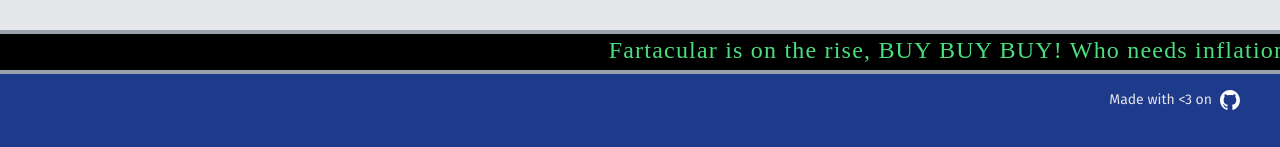
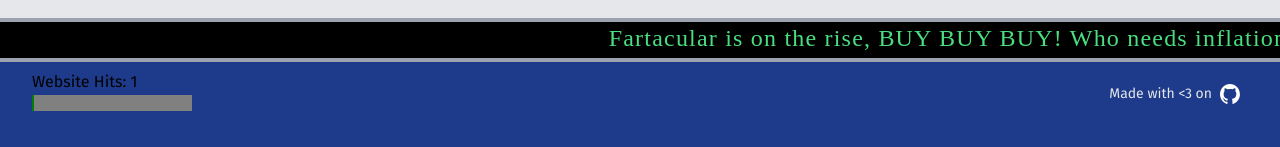
Before and after one commit to thomas-forte/striped-sweater, a React app: page / in a window 1280 px wide. Shown: the part 650-797 px from the top of the page. Built offline with nearby package versions, Linux system fonts and the light colour scheme; no server answers; a web font is replaced by a local one.

Commit message:
corrected percentage logic even though you cant see it

```diff
--- a/src/components/Layout.tsx
+++ b/src/components/Layout.tsx
@@ -27,6 +27,12 @@ export function Layout() {
       <Footer marquee="Fartacular is on the rise, BUY BUY BUY! Who needs inflation when you have farts, they are impervious to shrinkflation. Buy gold NO, Buy pure methane Fuck yes!">
         <div className="flex justify-between items-center">
           <div>
+            <div>
+              <span>Website Hits: {visits}</span>
+            </div>
+            <progress max={`${visits > 100 ? visits + 5 : 100}`} value={visits}>
+              {`${(visits / (visits > 100 ? visits + 5 : 100)) * 100}%`}
+            </progress>
           </div>
           <div>
             <a
```
